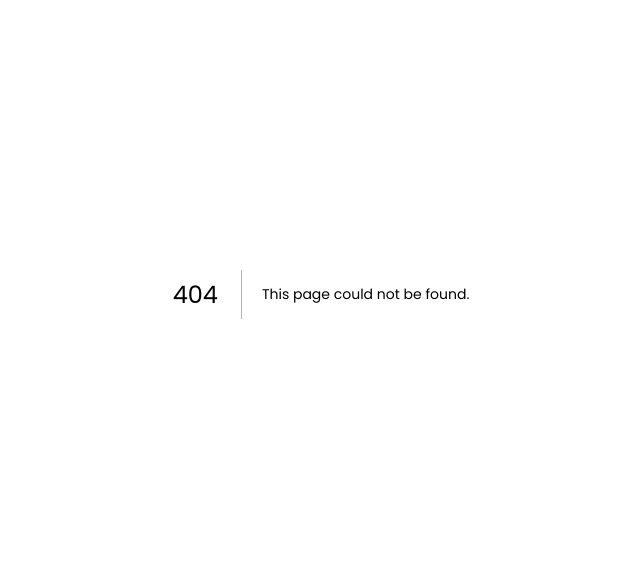
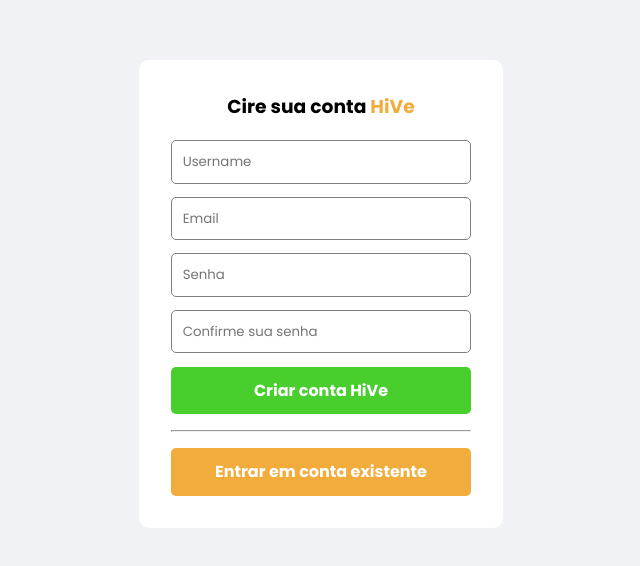
Before and after one commit to GabrielParreirass/Hive-Client, a Next.js app: page /createAccount in a window 1280 px wide. Before the commit this address had no page. Shown: the part 106-672 px from the top of the page, without its empty margins (319-959 px from the left). Built offline with nearby package versions, Linux system fonts and the light colour scheme.

Commit message:
login fix

```diff
--- a/pages/_app.tsx
+++ b/pages/_app.tsx
@@ -2,10 +2,10 @@
 import type { AppProps } from "next/app";
 import { SessionProvider } from "next-auth/react";
 
-export default function App({ Component, pageProps:{session, ...pageProps} }: AppProps) {
+export default function App({ Component, pageProps }: AppProps) {
   return (
-    <SessionProvider session={session}>
+
       <Component {...pageProps} />
-    </SessionProvider>
+
   );
 }
--- a/pages/api/login.ts
+++ b/pages/api/login.ts
@@ -13,5 +13,5 @@
     })
   );
 
-  res.status(200).json({ message: "Success!" });
+  res.status(200).send('succes')
 };
--- /dev/null
+++ b/pages/createAccount.tsx
@@ -0,0 +1,93 @@
+import axios from "axios";
+import Link from "next/link";
+import React, { FormEvent, useState } from "react";
+import styles from "../styles/CreateAcc.module.css";
+const API_URL = process.env.API_URL
+
+function createAccount() {
+  const [username, setUsername] = useState("");
+  const [email, setEmail] = useState("");
+  const [password, setPassword] = useState("");
+  const [passwordConfirm, setPasswordConfirm] = useState("");
+
+  const handleSubmit = (e: FormEvent<HTMLFormElement>) => {
+    e.preventDefault();
+
+    if (password === passwordConfirm) {
+        axios.post(API_URL +'/createUser', {
+            username,
+            email,
+            password
+        }).then(res =>{
+            console.log(res)
+        })
+    } else {
+      window.alert("Senhas não estão iguais!");
+    }
+
+    setEmail("")
+    setPassword("")
+    setPasswordConfirm("")
+    setUsername("")
+  };
+
+  return (
+    <div className={styles.container}>
+      <form onSubmit={(e) => handleSubmit(e)}>
+        <div className={styles.loginBox}>
+          <h3>
+            Cire sua conta <span>HiVe</span>
+          </h3>
+          <div className={styles.wrapperInputs}>
+            <input
+              type="text"
+              placeholder="Username"
+              value={username}
+              onChange={(e) => setUsername(e.target.value)}
+              required
+            />
+            <input
+              type="email"
+              placeholder="Email"
+              value={email}
+              onChange={(e) => setEmail(e.target.value)}
+              required
+            />
+            <input
+              type="password"
+              placeholder="Senha"
+              value={password}
+              onChange={(e) => setPassword(e.target.value)}
+              required
+              autoComplete="new-password"
+              minLength={4}
+              maxLength={16}
+            />
+            <input
+              type="password"
+              placeholder="Confirme sua senha"
+              value={passwordConfirm}
+              onChange={(e) => setPasswordConfirm(e.target.value)}
+              required
+              autoComplete="new-password"
+              minLength={4}
+              maxLength={16}
+            />
+          </div>
+          <button className={styles.createAcc} type="submit">
+            Criar conta HiVe
+          </button>
+          <hr />
+
+          <Link href={"/"}>
+            <button className={styles.loginButton} type="submit">
+              Entrar em conta existente
+            </button>
+          </Link>
+        </div>
+      </form>
+    </div>
+  );
+}
+
+export default createAccount;
--- a/pages/index.tsx
+++ b/pages/index.tsx
@@ -2,6 +2,7 @@
 import styles from "../styles/Home.module.css";
 import axios from "axios";
 import Router from "next/router";
+import Link from "next/link";
 const API_URL = process.env.API_URL;
 
 export default function Home() {
@@ -60,7 +61,7 @@
             Entrar
           </button>
           <hr />
-          <button className={styles.createAcc}>Criar conta</button>
+          <Link href={'/createAccount'}><button className={styles.createAcc}>Criar conta</button></Link>
         </div>
       </form>
     </div>
--- /dev/null
+++ b/styles/CreateAcc.module.css
@@ -0,0 +1,62 @@
+.container {
+  height: 100vh;
+  width: 100vw;
+  display: flex;
+  justify-content: center;
+  align-items: center;
+  background-color: #f0f2f5;
+}
+
+.loginBox {
+  background-color: rgb(255, 255, 255);
+  padding: 2em;
+  border-radius: 10px;
+}
+
+.loginBox h3 {
+  margin-bottom: 1em;
+  text-align: center;
+}
+
+.loginBox span {
+  color: #f2ac3c;
+}
+
+.wrapperInputs {
+  display: flex;
+  flex-direction: column;
+  width: 300px;
+}
+
+.wrapperInputs input {
+  margin-bottom: 1em;
+  padding: 0.8em;
+  border-radius: 5px;
+  border: 1px solid grey;
+}
+
+.loginButton {
+  padding: 0.7em;
+  width: 100%;
+  margin-top: 1em;
+  font-size: 1em;
+  border: none;
+  color: #fff;
+  font-weight: bolder;
+  border-radius: 5px;
+  background-color: #f2ac3c;
+  cursor: pointer;
+}
+
+.createAcc {
+  padding: 0.7em;
+  width: 100%;
+  margin-bottom: 1em;
+  background-color: #48cf2d;
+  border: none;
+  border-radius: 5px;
+  color: white;
+  font-weight: bolder;
+  font-size: 1em;
+  cursor: pointer;
+}
```
